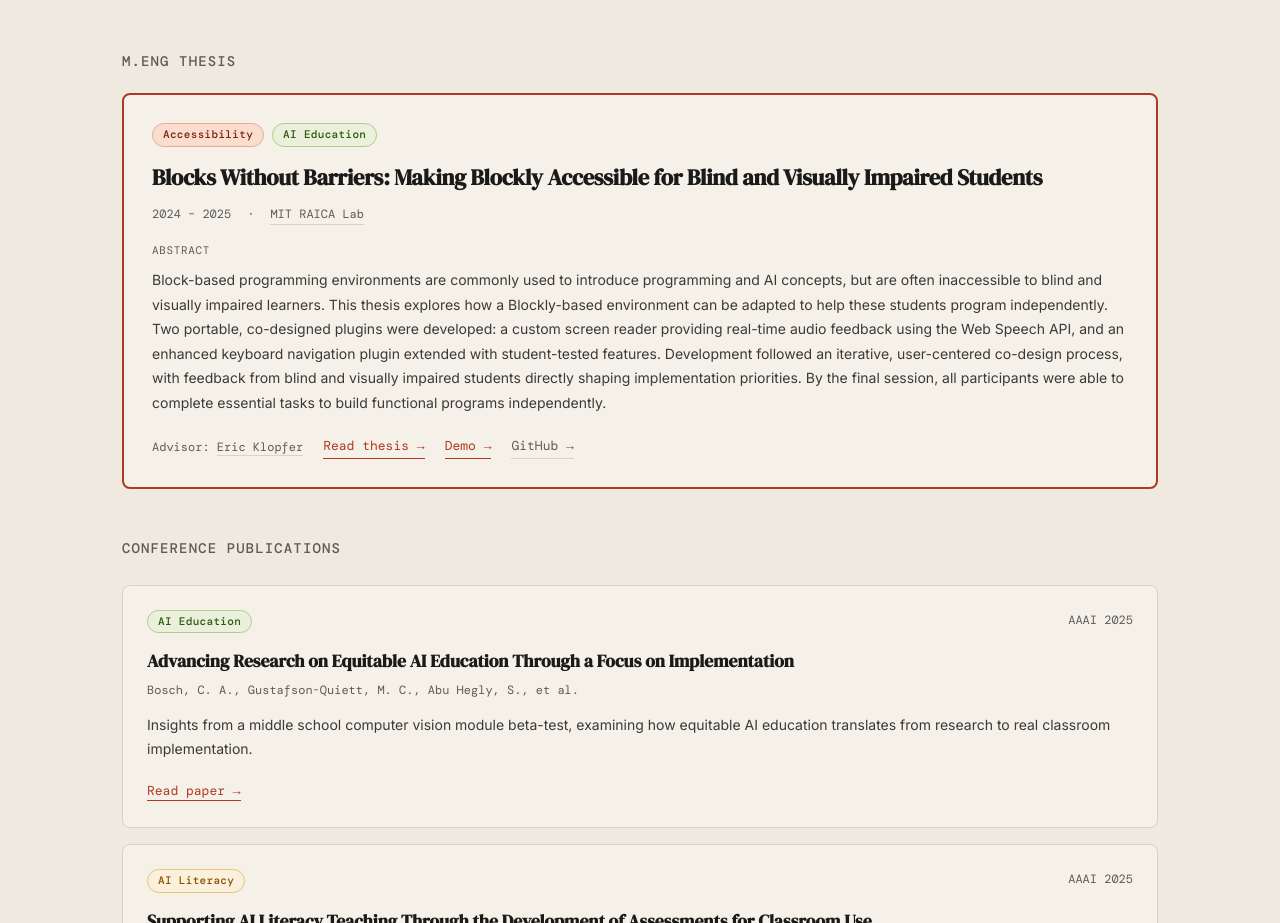
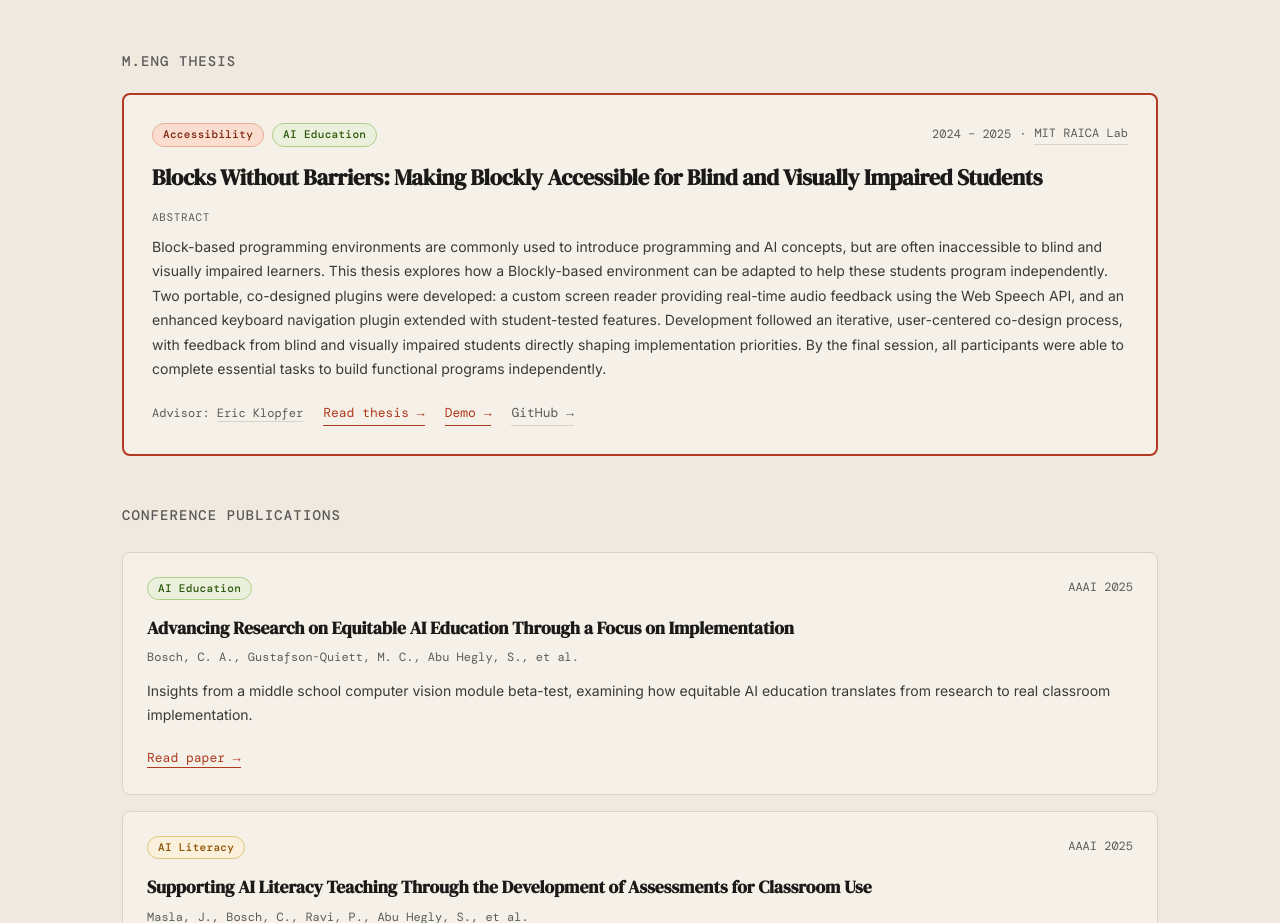
Before and after one commit to Samarh18/samar-portfolio, a Next.js app: page / in a window 1280 px wide. Shown: the part 1985-2908 px from the top of the page. Built offline with nearby package versions, Linux system fonts and the light colour scheme; a web font is replaced by a local one.

Commit message:
Move thesis metadata inline with tags, above title

```diff
--- a/components/Research.tsx
+++ b/components/Research.tsx
@@ -59,14 +59,12 @@ export default function Research() {
         <FadeUp delay={0.05}><h3 style={{ fontFamily: 'var(--mono)', fontSize: '14px', fontWeight: 500, color: '#5C5B59', letterSpacing: '0.08em', marginBottom: '1.25rem' }}>M.ENG THESIS</h3></FadeUp>
         <FadeUp delay={0.1}>
           <article aria-label="M.Eng. Thesis" style={{ border: '2px solid #B03A1F', borderRadius: '8px', padding: '1.75rem', marginBottom: '3rem', background: '#F5F0E8' }}>
-            <div style={{ display: 'flex', gap: '8px', flexWrap: 'wrap', marginBottom: '1rem' }}>
+            <div style={{ display: 'flex', justifyContent: 'space-between', alignItems: 'flex-start', flexWrap: 'wrap', gap: '0.5rem', marginBottom: '1rem' }}>
+              <div style={{ display: 'flex', gap: '8px', flexWrap: 'wrap' }}>
                 <span className="tag tag-red">Accessibility</span>
                 <span className="tag tag-green">AI Education</span>
               </div>
-            <div style={{ display: 'flex', justifyContent: 'space-between', alignItems: 'flex-start', flexWrap: 'wrap', gap: '0.5rem', marginBottom: '0.75rem' }}>
-              <h3 style={{ fontFamily: 'var(--serif)', fontSize: '1.4rem', letterSpacing: '-0.01em', lineHeight: 1.3 }}>Blocks Without Barriers: Making Blockly Accessible for Blind and Visually Impaired Students</h3>
-            </div>
-            <div style={{ display: 'flex', gap: '1rem', marginBottom: '1rem', flexWrap: 'wrap' }}>
+              <div style={{ display: 'flex', gap: '0.5rem', alignItems: 'center', flexWrap: 'wrap' }}>
                 <span style={{ fontFamily: 'var(--mono)', fontSize: '12px', color: '#5C5B59' }}>2024 – 2025</span>
                 <span style={{ fontFamily: 'var(--mono)', fontSize: '12px', color: '#5C5B59' }}>·</span>
                 <a href="https://raica.mit.edu/" target="_blank" rel="noopener noreferrer" style={{ fontFamily: 'var(--mono)', fontSize: '12px', color: '#5C5B59', borderBottom: '1px solid #D8D3C8' }}
@@ -75,6 +73,8 @@ export default function Research() {
                   MIT RAICA Lab
                 </a>
               </div>
+            </div>
+            <h3 style={{ fontFamily: 'var(--serif)', fontSize: '1.4rem', letterSpacing: '-0.01em', lineHeight: 1.3, marginBottom: '1rem' }}>Blocks Without Barriers: Making Blockly Accessible for Blind and Visually Impaired Students</h3>
             <p style={{ fontFamily: 'var(--mono)', fontSize: '11px', color: '#5C5B59', letterSpacing: '0.06em', marginBottom: '0.5rem' }}>ABSTRACT</p>
             <p style={{ color: '#3A3A38', lineHeight: 1.75, fontSize: '14px', marginBottom: '1.25rem' }}>
               Block-based programming environments are commonly used to introduce programming and AI concepts, but are often inaccessible to blind and visually impaired learners. This thesis explores how a Blockly-based environment can be adapted to help these students program independently. Two portable, co-designed plugins were developed: a custom screen reader providing real-time audio feedback using the Web Speech API, and an enhanced keyboard navigation plugin extended with student-tested features. Development followed an iterative, user-centered co-design process, with feedback from blind and visually impaired students directly shaping implementation priorities. By the final session, all participants were able to complete essential tasks to build functional programs independently.
```
Lines whose indentation alone changed are shown as unchanged.
